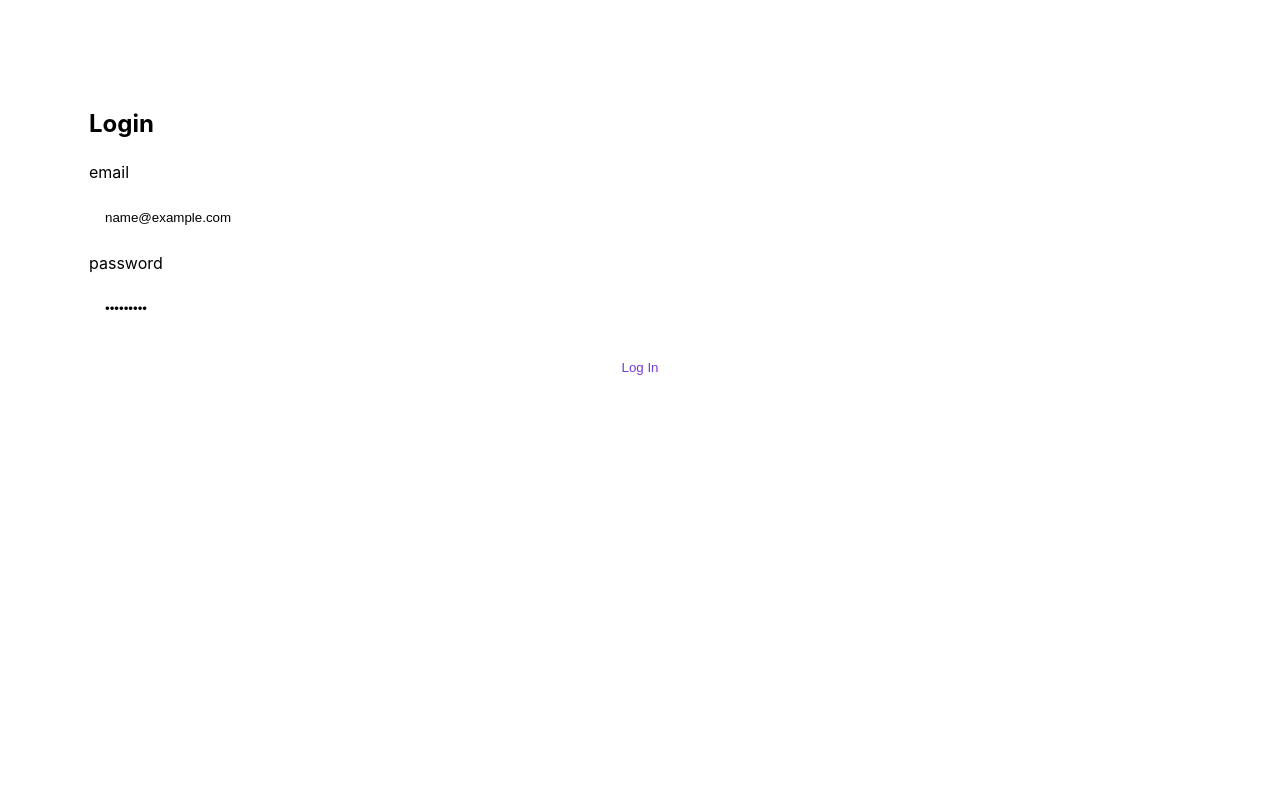
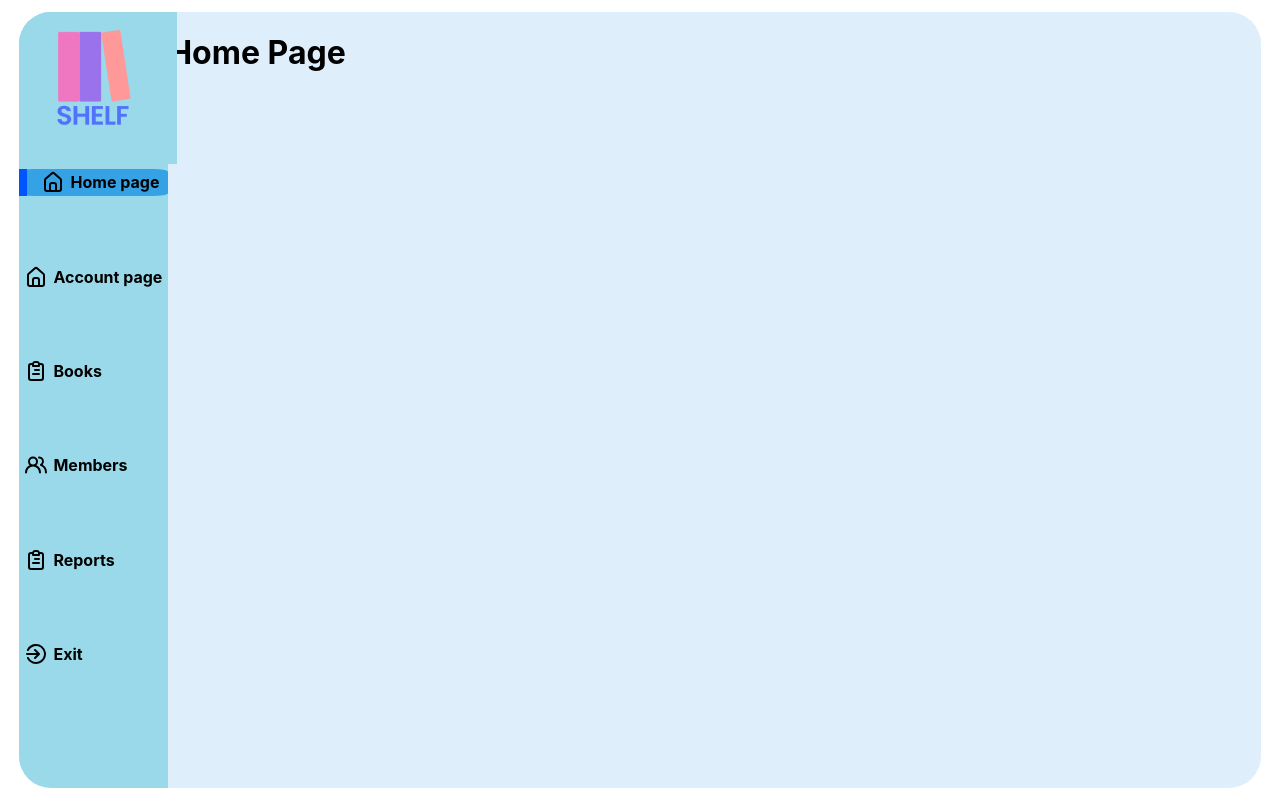
Before and after one commit to GTU-Ghostbusters/shelf_web_frontend, a React (Create React App) app: page / in a window 1280 px wide. Both pictures are taken after typing "name@example.com", "Sample123" into the empty fields and a click on the button "Log In". Built offline with nearby package versions, Linux system fonts and the light colour scheme.

Commit message:
Created LoginPage
Created LoginPage and implemented exit function

```diff
--- a/src/App.js
+++ b/src/App.js
@@ -10,13 +10,19 @@ import {Login} from "./Login";
 
 
 function App() {
+    const [selected2 , setSelected2] = useState(0);
+    const [isLogin , setLogin] = useState(0);
 
-    const [selected2 , setSelected2] = useState(0);
     return (
         <>
-            <Login/>
-            {/* <div className="App">
-                <div className="AppGlass">
+            {
+            <div className="App">
+                {(() => {
+                        switch (isLogin) {
+                        case 0:
+                            return <Login setLogin={setLogin}/>
+                        case 1:
+                            return  <div className="AppGlass">
                                         <Sidebar setSelected2={setSelected2}/>
                                         {(() => {
                                         switch (selected2) {
@@ -30,13 +36,17 @@ function App() {
                                             return <Members/>
                                         case 4:
                                             return <Reports/>
-
                                         default:
                                             return null
                                         }
                                     })()}
                                 </div>
-            </div> */}
+                        default:
+                            return null
+                        }
+                })()}
+            </div>
+            }
         </>
     );
 }
--- a/src/Components/AccountPage/AccountPage.jsx
+++ b/src/Components/AccountPage/AccountPage.jsx
@@ -58,7 +58,6 @@ const AccountPage = () => {
     }
     return (
         <div>
-            <h1 className="header">ACCOUNT PAGE</h1>
             <div className="info">
                 {(() => {
                     switch(isOpen){
--- a/src/Components/Books/Books.jsx
+++ b/src/Components/Books/Books.jsx
@@ -24,8 +24,6 @@ const Books = () => {
 
     return (
         <div>
-            <h1 className="header">BOOKS</h1>
-
             <div className="Books">
                 {(() => {
                     switch (bookInfoVis) {
--- a/src/Components/HomePage/HomePage.jsx
+++ b/src/Components/HomePage/HomePage.jsx
@@ -3,7 +3,7 @@ import './HomePage.css'
 
 const HomePage = () => {
   return (
-    <div className="HomePage">
+    <div >
         <h1>Home Page</h1>
     </div>
   )
--- a/src/Components/Members/Members.jsx
+++ b/src/Components/Members/Members.jsx
@@ -24,8 +24,6 @@ const Members = () => {
 
     return (
         <div>
-            <h1 className="header">MEMBERS</h1>
-
             <div className="Members">
                 {(() => {
                     switch (userInfoVis) {
--- a/src/Components/Reports/Reports.jsx
+++ b/src/Components/Reports/Reports.jsx
@@ -12,9 +12,6 @@ const Reports = () => {
         "ReportList":true,
     };
 
-    const [reportInfo , setReportInfo] = useState([]);
-    const [reportInfoVis , setReportInfoVis] = useState(0);
-
     useEffect( () => {
         axios
         .get('reports.json')
@@ -24,18 +21,10 @@ const Reports = () => {
 
     return (
         <div>
-           <h1 className="header">REPORTS</h1>
-
            <div className="Reports">
                 <ul className={classes} >
                     {reports.map((report) => (
-                                        <li className="ReportListElement" key={report.id}
-                                             onClick = { () =>
-                                            {
-                                                setReportInfo(report)
-                                                setReportInfoVis(1)
-                                            }
-                                        }>
+                        <li className="ReportListElement" key={report.id}>
                             <div className="report">
                                 <h4>Message:</h4>
                                 <div>{report.message}</div>
--- a/src/Components/Sidebar/Sidebar.jsx
+++ b/src/Components/Sidebar/Sidebar.jsx
@@ -22,7 +22,11 @@ function Sidebar( {setSelected2} ) {
                             key={index}
                             onClick={
                                 ()=> {setSelected(index)
-                                      setSelected2(index)}
+                                      setSelected2(index)
+                                      if (index === 5) {
+                                        window.location.reload(false)
+                                      }
+                                    }
                             }>
 
                             <item.icon/>
--- a/src/Login.jsx
+++ b/src/Login.jsx
@@ -1,17 +1,21 @@
 import React, { useState } from "react";
 
-export const Login = (props) => {
+
+export const Login = ( {setLogin} ) => {
     const [email, setEmail] = useState('');
     const [pass, setPass] = useState('');
 
     const handleSubmit = (e) => {
         e.preventDefault();
-        console.log(email);
+        setEmail('');
+        setPass('');
+        setLogin(1);
     }
+
 
     return (
         <div className="auth-form-container">
-            <h2>Login</h2>
+            <h2>Login {}</h2>
             <form className="login-form" onSubmit={handleSubmit}>
                 <label htmlFor="email">email</label>
                 <input value={email} onChange={(e) => setEmail(e.target.value)}type="email" placeholder="youremail@gmail.com" id="email" name="email" />
@@ -19,7 +23,7 @@ export const Login = (props) => {
                 <input value={pass} onChange={(e) => setPass(e.target.value)} type="password" placeholder="********" id="password" name="password" />
                 <button type="submit">Log In</button>
             </form>
-            <button className="link-btn" onClick={() => props.onFormSwitch('register')}>Don't have an account? Register here.</button>
+
         </div>
     )
 }
```
Also changed, not shown: public/users.json (+1 -1 lines), src/App.css (indentation only). Lines whose indentation alone changed are shown as unchanged.
